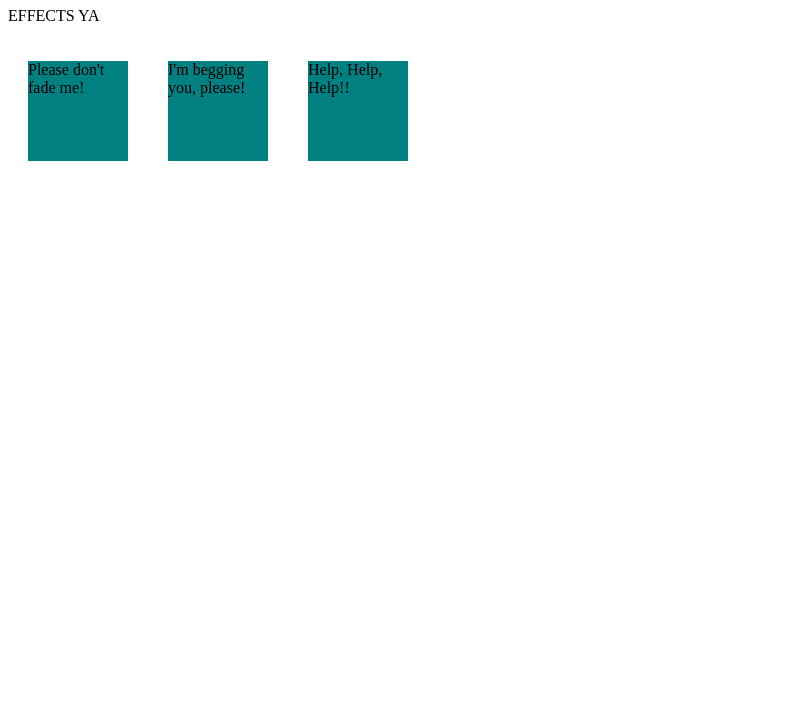
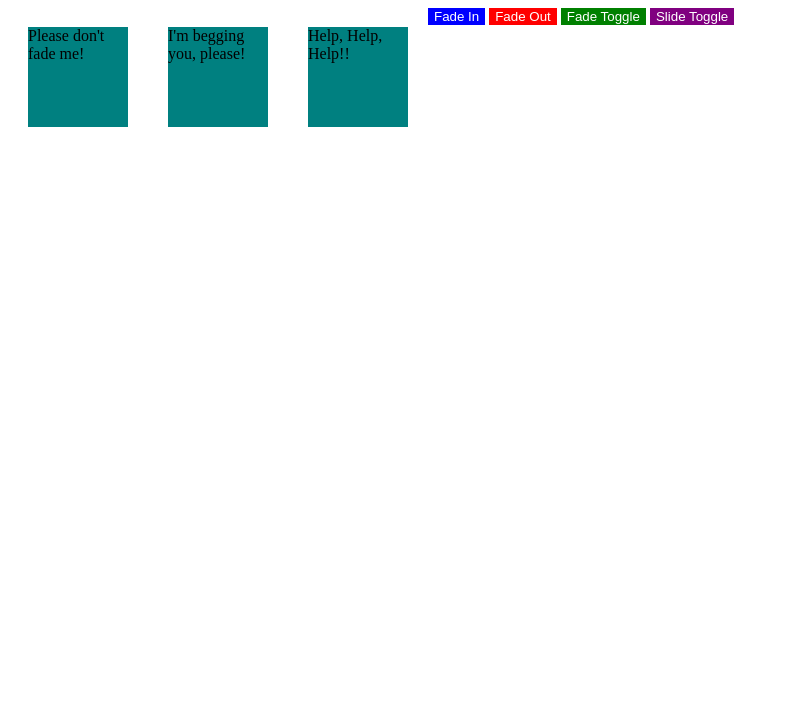
Before and after one commit to JamalYusuf/JavaScript, a plain HTML site: page jQuery Effects/index.html in a window 1280 px wide. Shown: the part 73-800 px from the top of the page, without its empty margins (0-790 px from the left). Drawn offline with nearby package versions, Linux system fonts and the light colour scheme.

Commit message:
jQuery Effect part 2

```diff
--- a/jQuery Effects/index.html
+++ b/jQuery Effects/index.html
@@ -10,13 +10,37 @@
 		float: left;
 		margin: 20px;
 	}
+
+	#fadein{
+		background: blue;
+		color: white;
+		border: none;
+	}
+	#fadeout{
+		background: red;
+		color: white;
+		border: none;
+	}
+	#fadetoggle{
+		background: green;
+		color: white;
+		border: none;
+	}
+	#slidetoggle{
+		background: purple;
+		color: white;
+		border: none;
+	}
 	</style>
 
 </head>
 <body>
 <h1>jQuery Effects</h1>
 
-<p>EFFECTS YA</p>
+<button id="fadein">Fade In</button>
+<button id="fadeout">Fade Out</button>
+<button id="fadetoggle">Fade Toggle</button>
+<button id="slidetoggle">Slide Toggle</button>
 <div>Please don't fade me!</div>
 <div>I'm begging you, please!</div>
 <div>Help, Help, Help!!</div>
--- a/jQuery Effects/script.js
+++ b/jQuery Effects/script.js
@@ -0,0 +1,44 @@
+/*
+
+jQuery Animation effects
+
+$("").fadeOut(time, callback)
+$("").fadeIn(time, callback)
+$("").fadeToggle(time, callback)
+
+$("").slideUp(time,callback)
+$("").slideDown(time, callback)
+
+*/
+$("#fadeout").on("click", function(){
+
+	$("div").fadeOut(2000, function(){
+		console.log("IS GONE");
+
+	});
+});
+
+
+$("#fadein").on("click", function(){
+
+	$("div").fadeIn(2000, function(){
+		console.log("IS BACK");
+
+	});
+});
+
+$("#fadetoggle").on("click", function(){
+
+	$("div").fadeToggle(2000, function(){
+		console.log("FADE TOGGLED");
+
+	});
+});
+
+$("#slidetoggle").on("click", function(){
+
+	$("div").slideToggle(2000, function(){
+		console.log("SLIDE TOGGLED");
+
+	});
+});
```
